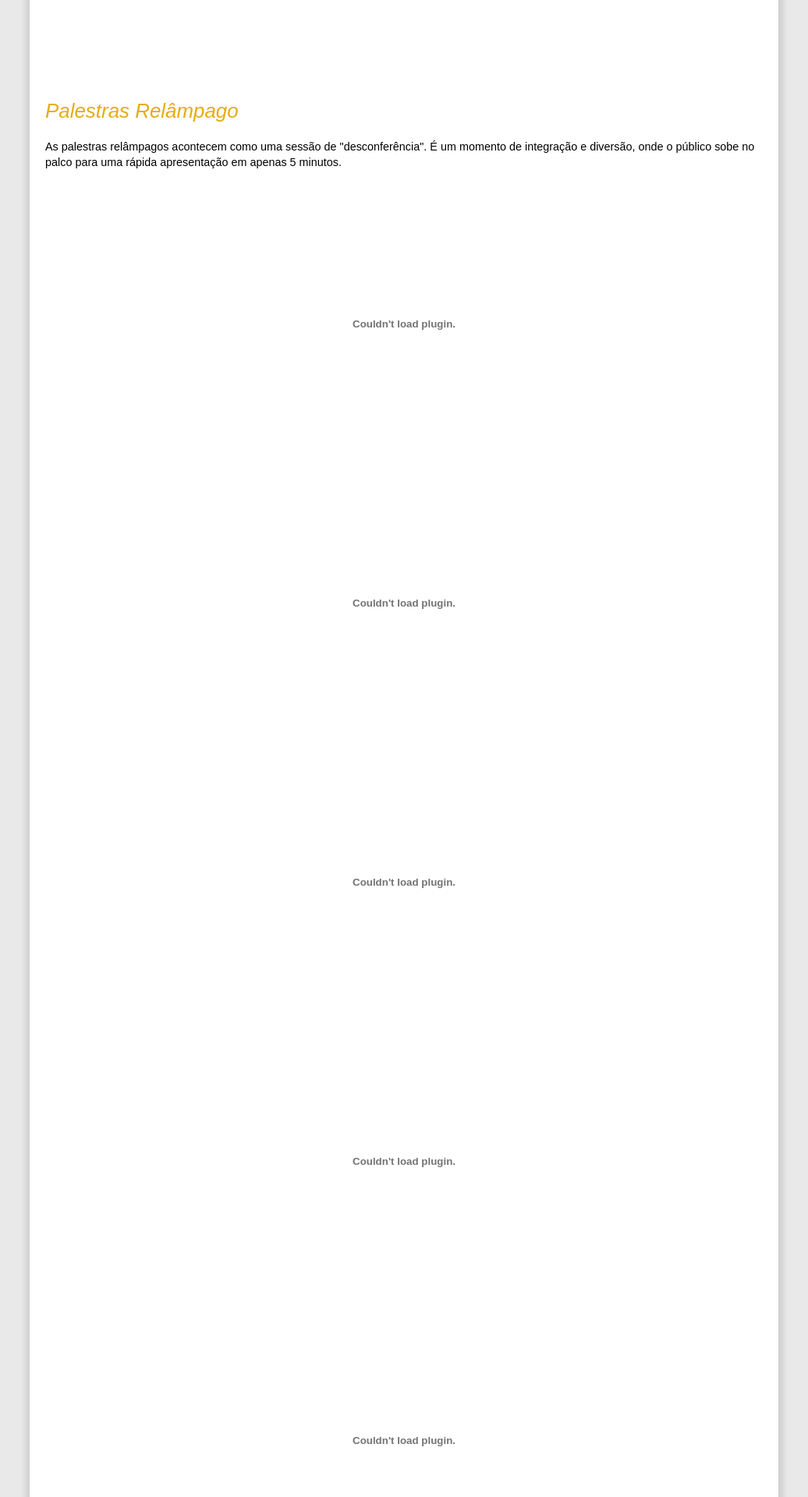
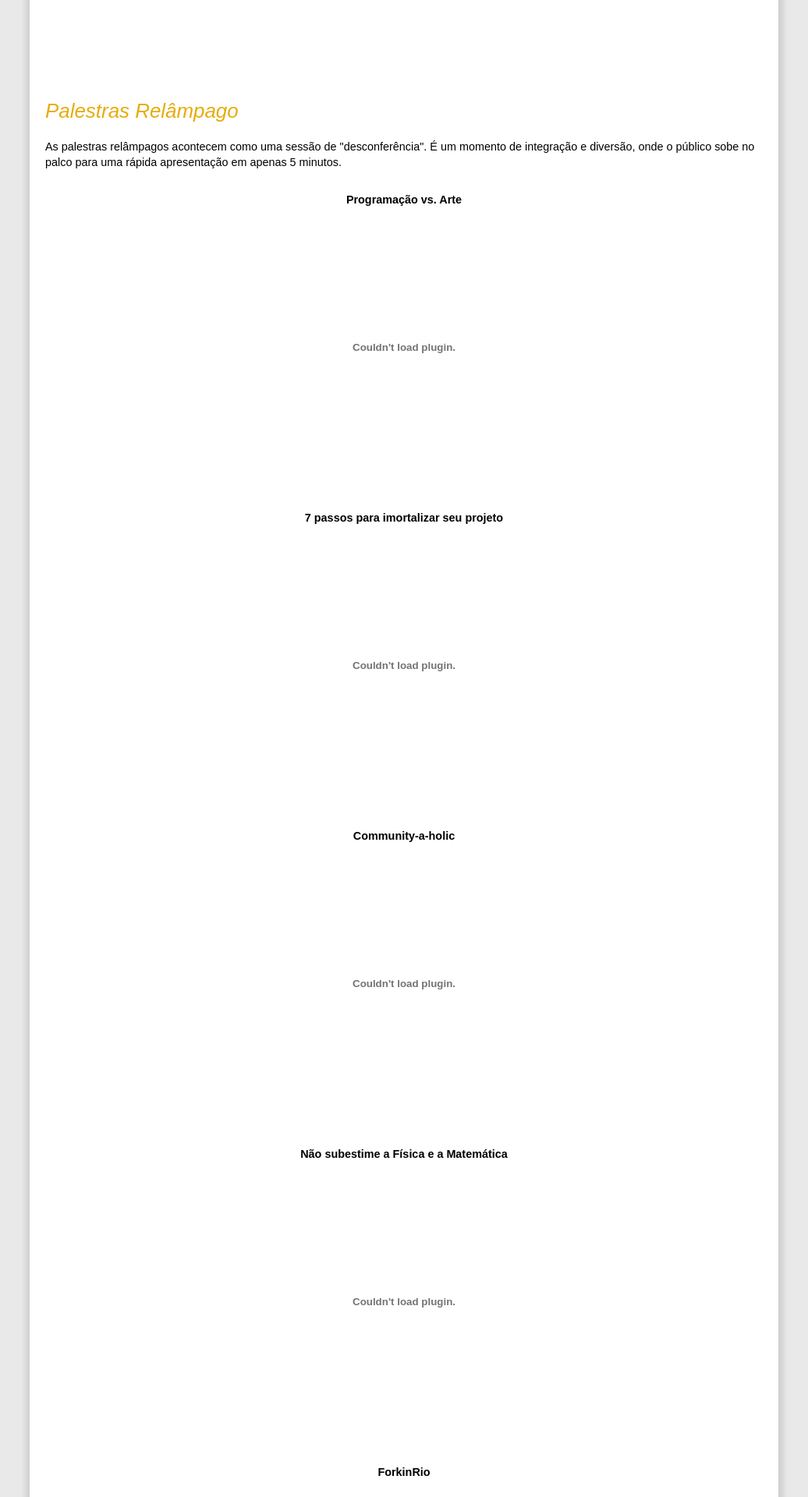
Before and after one commit to flavioamieiro/pythoncampus, a Django app: template templates/slides.html in a window 1280 px wide. Shown: the part 2951-4871 px from the top of the page at 78% size, without its empty margins (122-1158 px from the left). Run offline with Django 3.2, Linux system fonts and the light colour scheme; the template is opened without the code that fills it, so the values that code supplies are empty; some libraries are stand-ins or nearby versions.

Commit message:
Changed slide related divs to use the "slide" class.

```diff
--- a/templates/slides.html
+++ b/templates/slides.html
@@ -13,7 +13,7 @@
 
 <p>Palestra introdutória que visa mostrar a abrangência da Linguagem de Programação Python em diversas áreas, Web, dispositivos portáteis, Cloud Computing e muitas outras. As vantagens da adoção da linguagens e suas características fundamentais, o comunidade e a mercado de trabalho que fazem parte do Ecossistema Python.</p>
 
-<div style="text-align: center;">
+<div class="slide">
   {% slideshare 4227055 rafael-ecosistema-python-100522113222-phpapp02 %}
 </div>
 
@@ -23,7 +23,7 @@
 <p>Palestra abrangindo os principais conceitos em torno do movimento de software livre, visando explicitar as vantagens da adoção de software livre em um projeto de software.
 Também serão abordados aspectos com relação à participação em comunidades de software livre.</p>
 
-<div style="text-align: center;">
+<div class="slide">
   {% slideshare 4226927 alvarosl-100522112920-phpapp02 %}
 </div>
 
@@ -32,14 +32,14 @@ Também serão abordados aspectos com relação à participação em comunidades
 
 <p>Relato da experiência de uso da linguagem Python no Núcleo de Pesquisa em Sistemas de Informação e no ensino de programação dos cursos de computação do Instituto Federal Fluminense.</p>
 
-<div style="text-align: center;">
+<div class="slide">
   {% slideshare 4227026 fabio-apresentacaodonsi-100522113146-phpapp02 %}
 </div>
 
 
 <h2>"O que é Coding Dojo?"</h2>
 
-<div style="text-align: center;">
+<div class="slide">
   {% slideshare 4226942 dojo-100522112939-phpapp02 %}
 </div>
 
@@ -48,7 +48,7 @@ Também serão abordados aspectos com relação à participação em comunidades
 
 <p>Definição de Computação Visual e as diversas áreas da ciência envolvidas, com apresentação de Aplicações, Frameworks e Bibliotecas desenvolvidas em Python.</p>
 
-<div style="text-align: center;">
+<div class="slide">
   {% slideshare 4240601 cv-100523071250-phpapp01 %}
 </div>
 
@@ -59,7 +59,7 @@ Também serão abordados aspectos com relação à participação em comunidades
 Conheça como funciona a sociedade e a organização do trabalho, e saiba como a Internet, o Software Livre e tecnologias como Python e Ruby podem revolucionar a sua vida.
 Aprenda a hackear o "ciclo vicioso social" e ter as rédeas o teclado da sua vida, nas suas mãos.</p>
 
-<div style="text-align: center;">
+<div class="slide">
   {% slideshare 4240601 pythoncampus-100523222347-phpapp02 %}
 </div>
 
@@ -67,23 +67,28 @@ Aprenda a hackear o "ciclo vicioso social" e ter as rédeas o teclado da sua vid
 
 <p>As palestras relâmpagos acontecem como uma sessão de "desconferência". É um momento de integração e diversão, onde o público sobe no palco para uma rápida apresentação em apenas 5 minutos.</p>
 
-<div style="text-align: center;">
+<div class="slide">
+  <span>Programação vs. Arte</span>
   {% slideshare 4240738 programao-vs-arte-100523072948-phpapp02 %}
 </div>
 
-<div style="text-align: center;">
+<div class="slide">
+  <span>7 passos para imortalizar seu projeto</span>
   {% slideshare 4251544 setepassos-100523134533-phpapp02 %}
 </div>
 
-<div style="text-align: center;">
+<div class="slide">
+  <span>Community-a-holic</span>
   {% slideshare 4250438 community-a-holic-100523132254-phpapp02 %}
 </div>
 
-<div style="text-align: center;">
+<div class="slide">
+  <span>Não subestime a Física e a Matemática</span>
   {% slideshare 4237571 pythoncampus-100522212821-phpapp02 %}
 </div>
 
-<div style="text-align: center;">
+<div class="slide">
+  <span>ForkinRio</span>
   {% slideshare 4237425 forkinrio-100522203038-phpapp02 %}
 </div>
 
```
